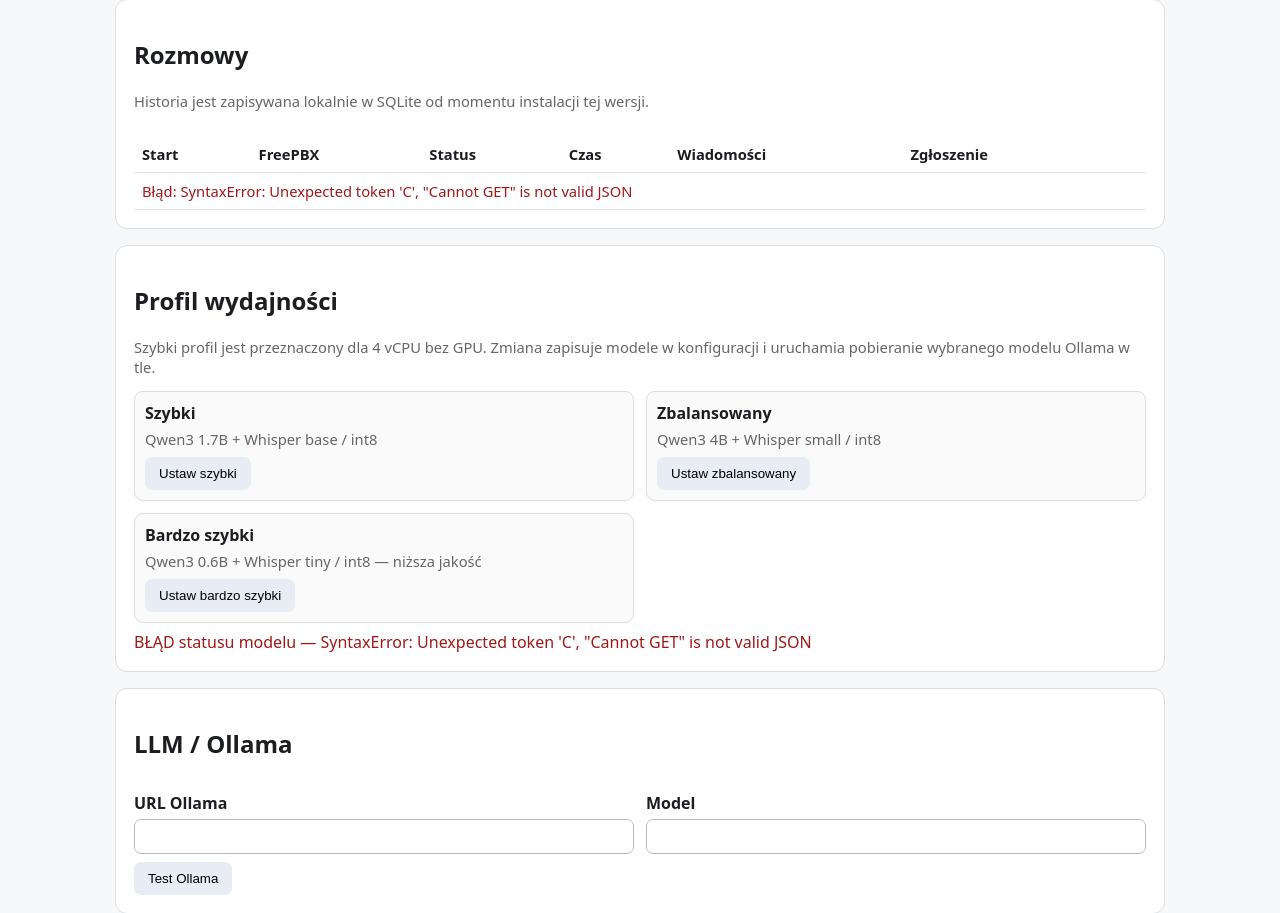
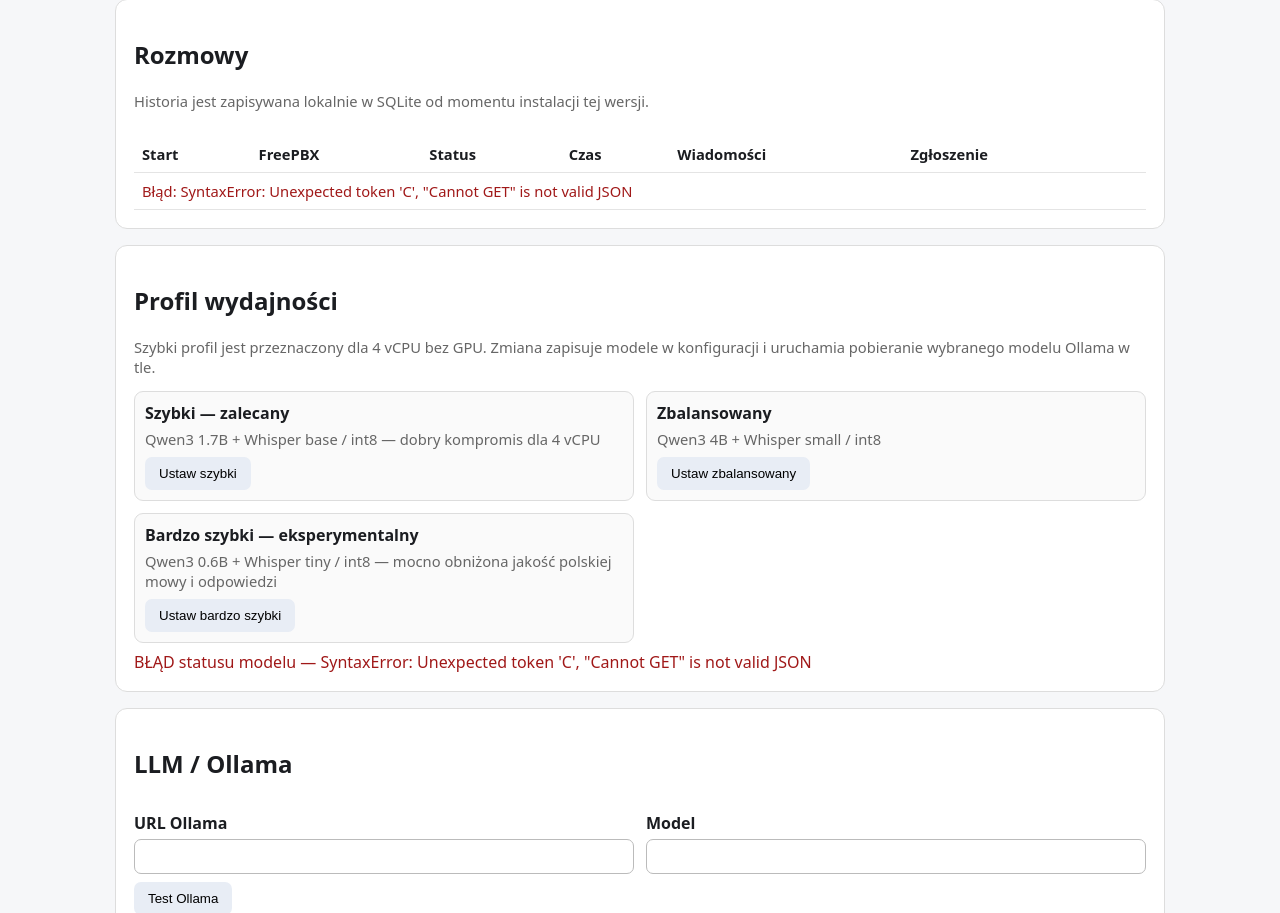
Before and after one commit to Pawel-sp9pw/freepbx-ai-icproject, a Python web app: template app/templates/index.html in a window 1280 px wide. Shown: the part 942-1855 px from the top of the page. Run offline with Jinja, Linux system fonts and the light colour scheme; the template is opened without the code that fills it, so the values that code supplies are empty.

Commit message:
Mark recommended and experimental performance profiles

```diff
--- a/app/templates/index.html
+++ b/app/templates/index.html
@@ -149,8 +149,8 @@
       </p>
       <div class="grid">
         <div class="status-box">
-          <strong>Szybki</strong>
-          <div class="muted">Qwen3 1.7B + Whisper base / int8</div>
+          <strong>Szybki — zalecany</strong>
+          <div class="muted">Qwen3 1.7B + Whisper base / int8 — dobry kompromis dla 4 vCPU</div>
           <button type="button" class="test" onclick="applyPerformanceProfile('fast')">Ustaw szybki</button>
         </div>
         <div class="status-box">
@@ -159,8 +159,8 @@
           <button type="button" class="test" onclick="applyPerformanceProfile('balanced')">Ustaw zbalansowany</button>
         </div>
         <div class="status-box">
-          <strong>Bardzo szybki</strong>
-          <div class="muted">Qwen3 0.6B + Whisper tiny / int8 — niższa jakość</div>
+          <strong>Bardzo szybki — eksperymentalny</strong>
+          <div class="muted">Qwen3 0.6B + Whisper tiny / int8 — mocno obniżona jakość polskiej mowy i odpowiedzi</div>
           <button type="button" class="test" onclick="applyPerformanceProfile('very_fast')">Ustaw bardzo szybki</button>
         </div>
       </div>
```
